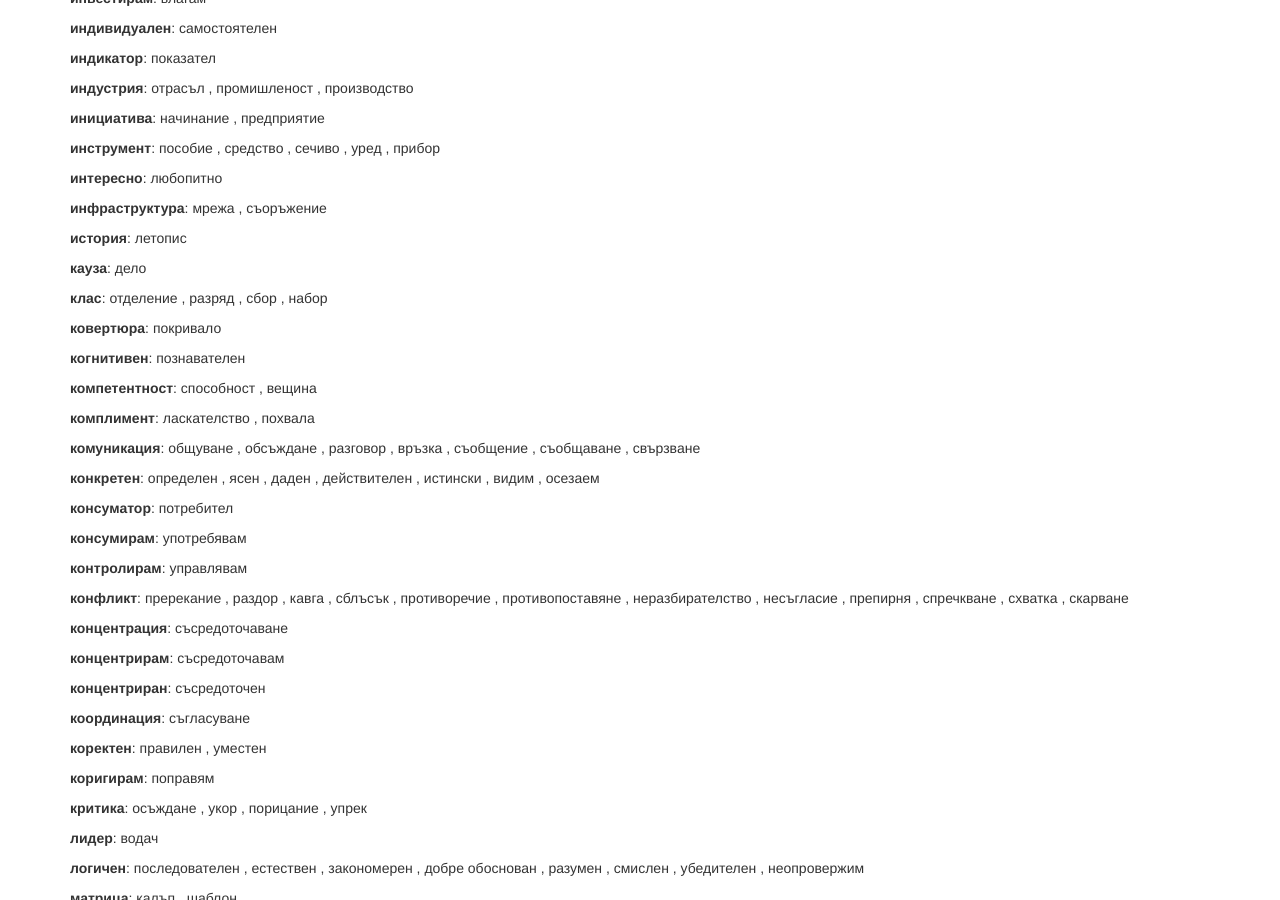
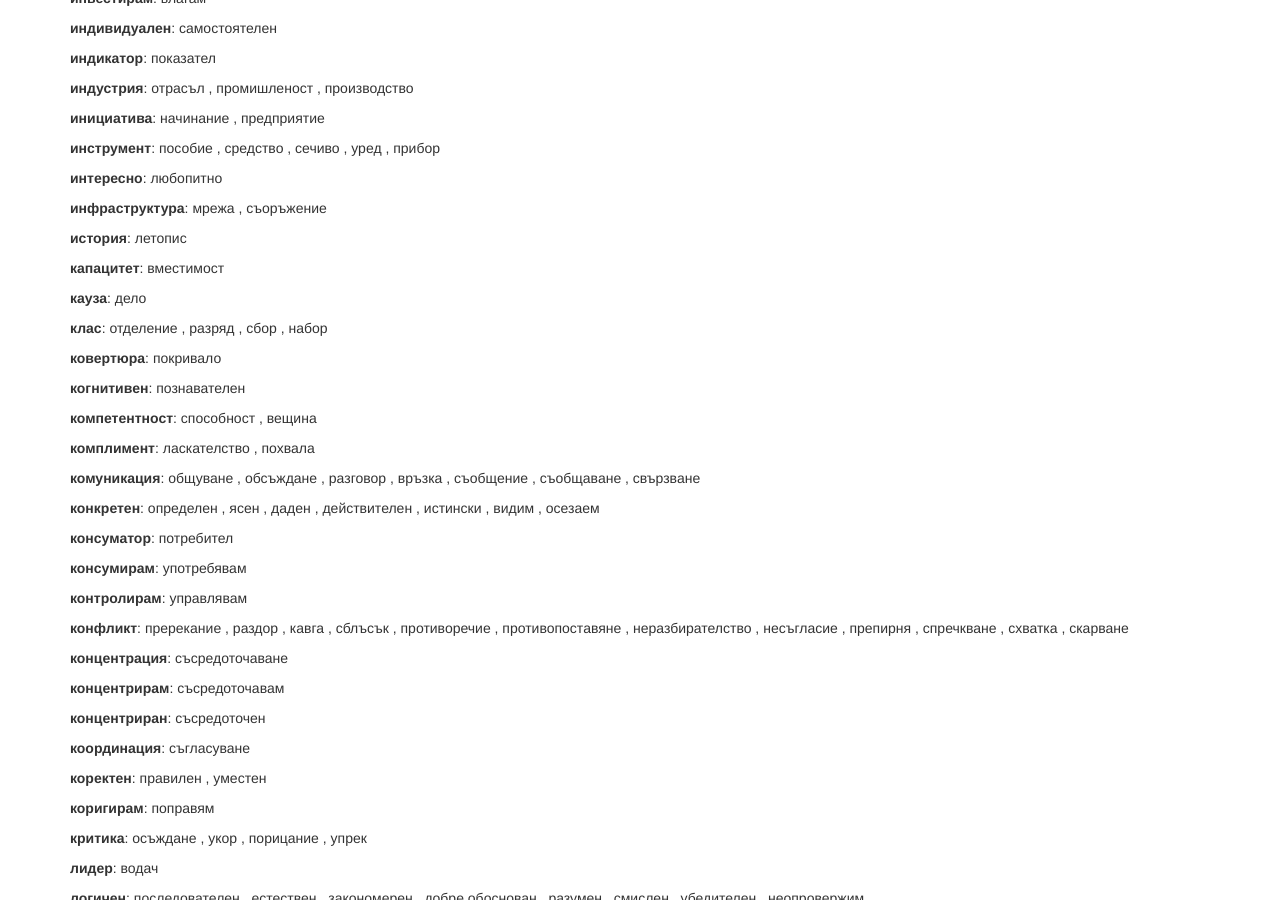
Before and after one commit to archri/hristos_site, a Jekyll site: the page built from dictionary_bulgarian_purity.html, in a window 1280 px wide and 900 px high, scrolled down 1494 px. Built offline with Jekyll 4.4.1, drawn with Linux system fonts in a browser that asks for light colours; nearby versions of some CDN libraries.

Commit message:
added a pure word

```diff
--- a/_data/dictionaries/bulgarian/purity.yml
+++ b/_data/dictionaries/bulgarian/purity.yml
@@ -139,6 +139,7 @@
   - мрежа
   - съоръжение
 история: летопис
+капацитет: вместимост
 кауза: дело
 клас:
   - отделение
```
